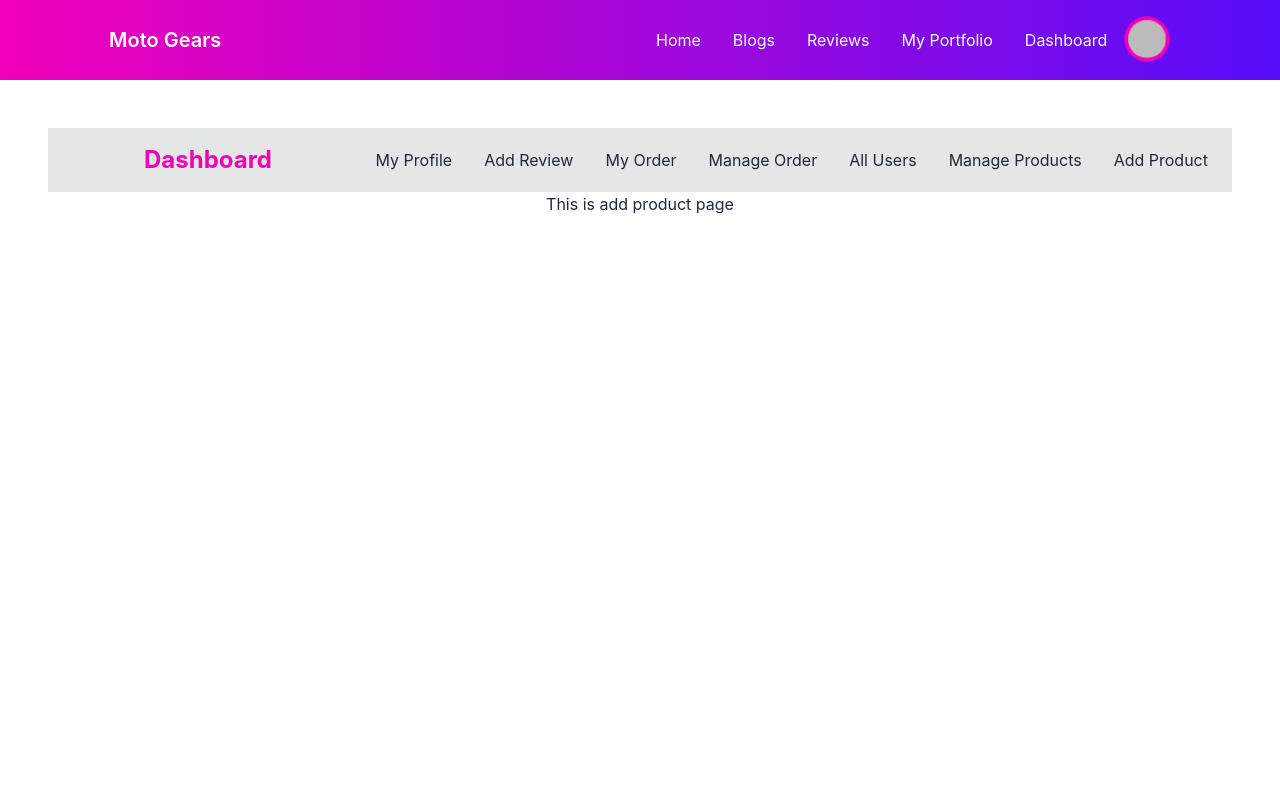
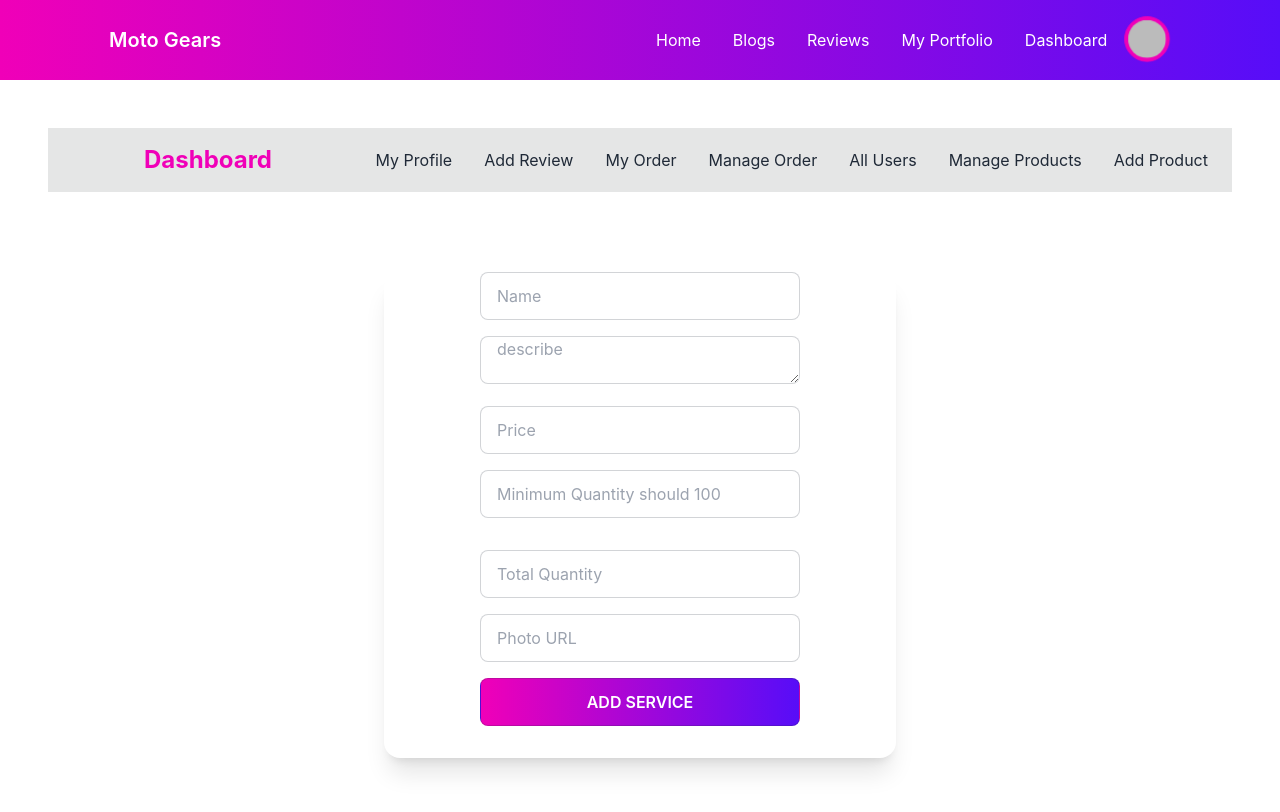
Before and after one commit to MD-Jubayer-Khan/moto-gears-manufacture-client, a React (Create React App) app: page /dashboard/addProduct in a window 1280 px wide. Shown: the top 812 px of the page. Built offline with nearby package versions, Linux system fonts and the light colour scheme; no server answers; sample sign-in values are in the browser's storage.

Commit message:
created add product page to add and save product to the database

```diff
--- a/src/Pages/Dashboard/AddProduct.js
+++ b/src/Pages/Dashboard/AddProduct.js
@@ -1,9 +1,37 @@
 import React from 'react';
+import { useForm } from 'react-hook-form';
+import { toast } from 'react-toastify';
+const AddProduct = () => {
+    const { register, handleSubmit,  formState: { errors } } = useForm();
 
-const AddProduct = () => {
+    const onSubmit = data => {
+        console.log(data);
+        fetch('http://localhost:5000/parts', {
+            method: 'POST',
+            headers: {
+                'content-type': 'application/json'
+            },
+            body: JSON.stringify(data)
+        })
+        .then(res=> res.json())
+        .then(result =>{
+            if(result.success){
+                toast.success('Product added successfully')
+            }
+            console.log(result);
+        } )
+    };
     return (
-        <div>
-            <h1>This is add product page</h1>
+        <div className='card lg:max-w-lg bg-base-100 shadow-xl mt-20 mx-auto'>
+            <form onSubmit={handleSubmit(onSubmit)}>
+                <input class="input input-bordered w-full max-w-xs" placeholder='Name' {...register("name", { required: true, })} />
+                <textarea class="input input-bordered w-full max-w-xs my-4" placeholder='describe' {...register("text",  { required: true })} />
+                <input class="input input-bordered w-full max-w-xs" placeholder='Price' type="number" {...register("price",  { required: true })} />
+                <input class="input input-bordered w-full max-w-xs my-4" placeholder='Minimum Quantity should 100' type="number" {...register("qty", { required: true})}  />
+                <input class="input input-bordered w-full max-w-xs my-4" placeholder='Total Quantity' type="number" {...register("availableQty", { required: true })} />
+                <input class="input input-bordered w-full max-w-xs mb-4" placeholder='Photo URL' type="text" {...register("img",  { required: true })} />
+                <input type="submit" value="Add Service"  className="input input-bordered w-full max-w-xs btn bg-gradient-to-r from-secondary to-primary mb-8"/>
+            </form>
         </div>
     );
 };
--- a/src/Pages/Dashboard/Dashboard.js
+++ b/src/Pages/Dashboard/Dashboard.js
@@ -3,7 +3,7 @@ import { Link, Outlet } from 'react-router-dom';
 
 const Dashboard = () => {
     return (
-        <div class="drawer mt-32 fixed">
+        <div class="drawer mt-32">
           <input id="my-drawer-3" type="checkbox" class="drawer-toggle" />
           <div class="drawer-content flex flex-col px-12">
             {/* <!-- Navbar --> */}
--- a/src/Pages/Home/BusinessSummery.js
+++ b/src/Pages/Home/BusinessSummery.js
@@ -3,6 +3,7 @@ import React from 'react';
 const BusinessSummery = () => {
     return (
       <div>
+        <h2 className='text-2xl font-bold'>Our Business Summery</h2>
            <div className="stats stats-vertical lg:stats-horizontal shadow bg-gradient-to-r from-secondary to-primary p-6 text-white my-4">
            <div className="stat">
              <div className="stat-title">Total Customer</div>
--- a/src/Pages/Home/Tools.js
+++ b/src/Pages/Home/Tools.js
@@ -21,7 +21,7 @@ const Tools = () => {
         <div className=' my-10'>
         <div className='text-center'>
             <h3 className='text-primary  text-xl font-bold uppercase'>Our Parts</h3>
-            <h2 className='text-4xl my-12'>Parts We Provide</h2>
+            <h2 className='text-4xl my-6'>Parts We Provide</h2>
         </div>
         <div className='grid sm:grid-cols-1 md:grid-cols-2 lg:grid-cols-3 gap-10 mx-12 pb-14'>
             {
```
